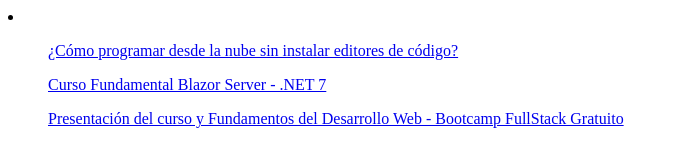
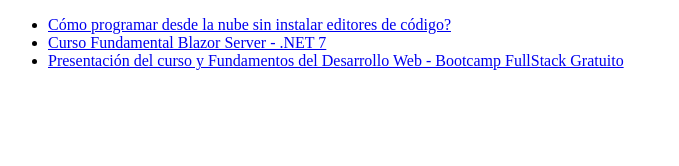
Before and after one commit to Alejo-Murillo/open-bootcamp, a plain HTML site: page html-css-exercise-01.html in a window 1280 px wide. Shown: the whole page, without its empty margins (0-679 px from the left). Drawn offline with Linux system fonts and the light colour scheme.

Commit message:
End file

```diff
--- a/html-css-exercise-01.html
+++ b/html-css-exercise-01.html
@@ -1,3 +1,4 @@
+<!DOCTYPE html>
 <html>
     <head>
         <title>Ejercicio de Introducción a HTML en OpenBootcamp</title>
@@ -7,22 +8,22 @@
             Este es mi primer comentario de dos líneas
             Aprendiendo a documentar mi código con OpenBootcamp
         -->
-        <li>
-            <ul>
+        <ul>
+            <li>
                 <a href="https://www.youtube.com/watch?v=G2LphORsbLw" >
-                    ¿Cómo programar desde la nube sin instalar editores de código?
+                    Cómo programar desde la nube sin instalar editores de código?
                 </a>
-            </ul>
-            <ul>
+            </li>
+            <li>
                 <a href="https://www.youtube.com/watch?v=lQ2sn6zu1eA">
                     Curso Fundamental Blazor Server - .NET 7
                 </a>
-            </ul>
-            <ul>
+            </li>
+            <li>
                 <a href="https://www.youtube.com/watch?v=wTpuKOhGfJE">
                     Presentación del curso y Fundamentos del Desarrollo Web - Bootcamp FullStack Gratuito
                 </a>
-            </ul>
-        </li>
+            </li>
+        </ul>
     </body>
 </html>
```
